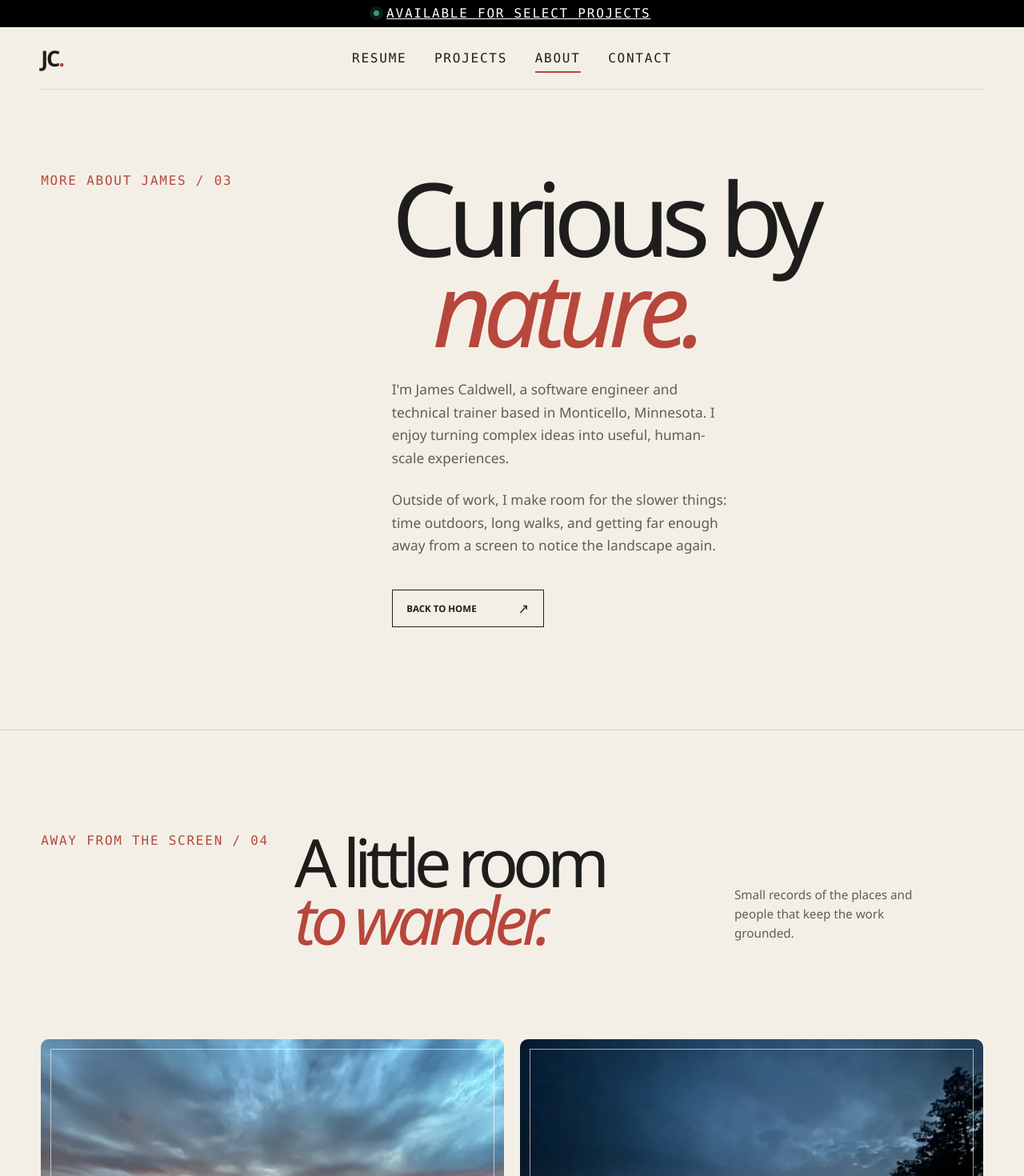
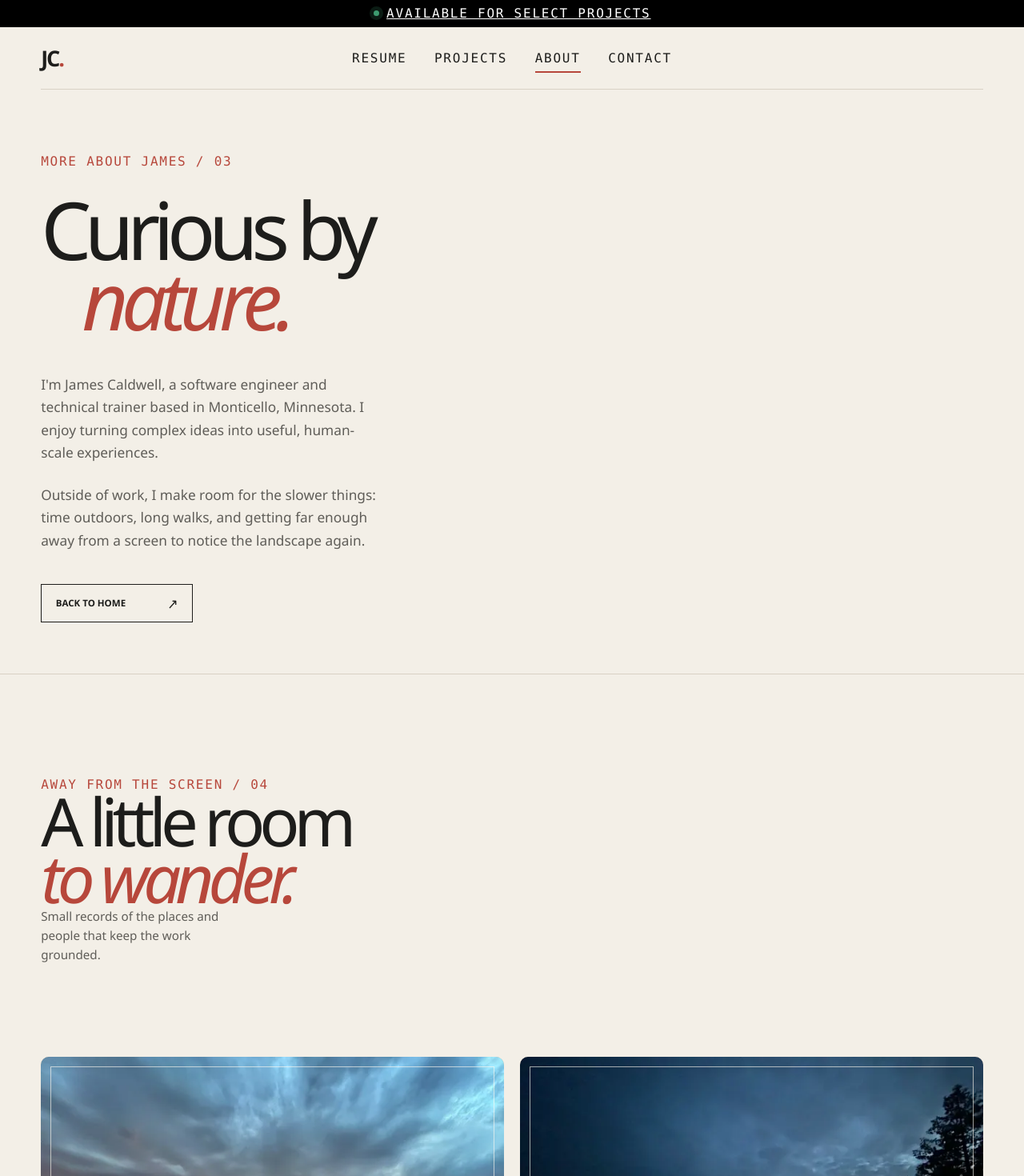
Before and after one commit to jamescaldwell-dev/PersonalSite, a React (Vite) app in the folder react-ts/: page /about in a window 1280 px wide. Shown: the top 1470 px of the page at 80% size. Built offline with nearby package versions, Linux system fonts and the light colour scheme.

Commit message:
fix: update about section styles for improved layout and readability

```diff
--- a/react-ts/src/App.css
+++ b/react-ts/src/App.css
@@ -94,15 +94,15 @@ h1 span { color: var(--coral); display: block; font-style: italic; padding-left:
 .afk-image--wide img { aspect-ratio: 4 / 3; }
 .afk-image--tall img { aspect-ratio: 3 / 4; }
 .afk-image figcaption { color: var(--ink); font-size: 0.62rem; letter-spacing: 0.1em; margin-top: 0.75rem; text-shadow: 0 2px 10px rgba(255, 250, 240, 0.35); text-transform: uppercase; }
-.about-intro { display: grid; gap: 2rem; grid-template-columns: minmax(120px, 0.55fr) minmax(0, 1fr); padding: clamp(5rem, 13vh, 11rem) 0 8rem; }
-.about-intro > .eyebrow { grid-column: 1; margin: 0; }
-.about-intro h1 { font-size: clamp(4rem, 10vw, 10rem); grid-column: 2; grid-row: 1 / span 2; }
-.about-intro__copy { grid-column: 2; max-width: 430px; }
+.about-intro { max-width: 760px; padding: clamp(4rem, 10vh, 8rem) 0 clamp(4rem, 7vh, 5rem); }
+.about-intro > .eyebrow { margin: 0; }
+.about-intro h1 { font-size: clamp(3.3rem, 7.8vw, 8.5rem); margin: 2rem 0 3rem; }
+.about-intro__copy { max-width: 430px; }
 .about-intro__copy p { color: var(--muted); font-size: 1.08rem; line-height: 1.65; margin: 0 0 1.5rem; }
 .about-intro__copy .action-link { margin-top: 1rem; }
 .about-gallery { border-top: 1px solid var(--line); margin: 0 -4vw; padding: clamp(4rem, 10vw, 9rem) 4vw clamp(5rem, 12vw, 11rem); }
-.about-gallery__heading { align-items: end; display: grid; gap: 2rem; grid-template-columns: minmax(120px, 0.55fr) minmax(0, 1fr) minmax(190px, 0.6fr); margin: 0 auto clamp(4rem, 9vw, 8rem); max-width: 1500px; }
-.about-gallery__heading .eyebrow { align-self: start; margin: 0; }
+.about-gallery__heading { margin: 0 0 clamp(4rem, 9vw, 8rem); }
+.about-gallery__heading .eyebrow { margin: 0; }
 .about-gallery__heading h2 { color: var(--ink); font-family: var(--display); font-size: clamp(3rem, 6.5vw, 7.5rem); font-weight: 500; letter-spacing: -0.085em; line-height: 0.86; margin: 0; }
 .about-gallery__heading h2 em { color: var(--coral); font-style: italic; }
 .about-gallery__heading > p:last-child { color: var(--muted); font-size: 0.95rem; line-height: 1.6; margin: 0 0 0.35rem; max-width: 260px; }
```
